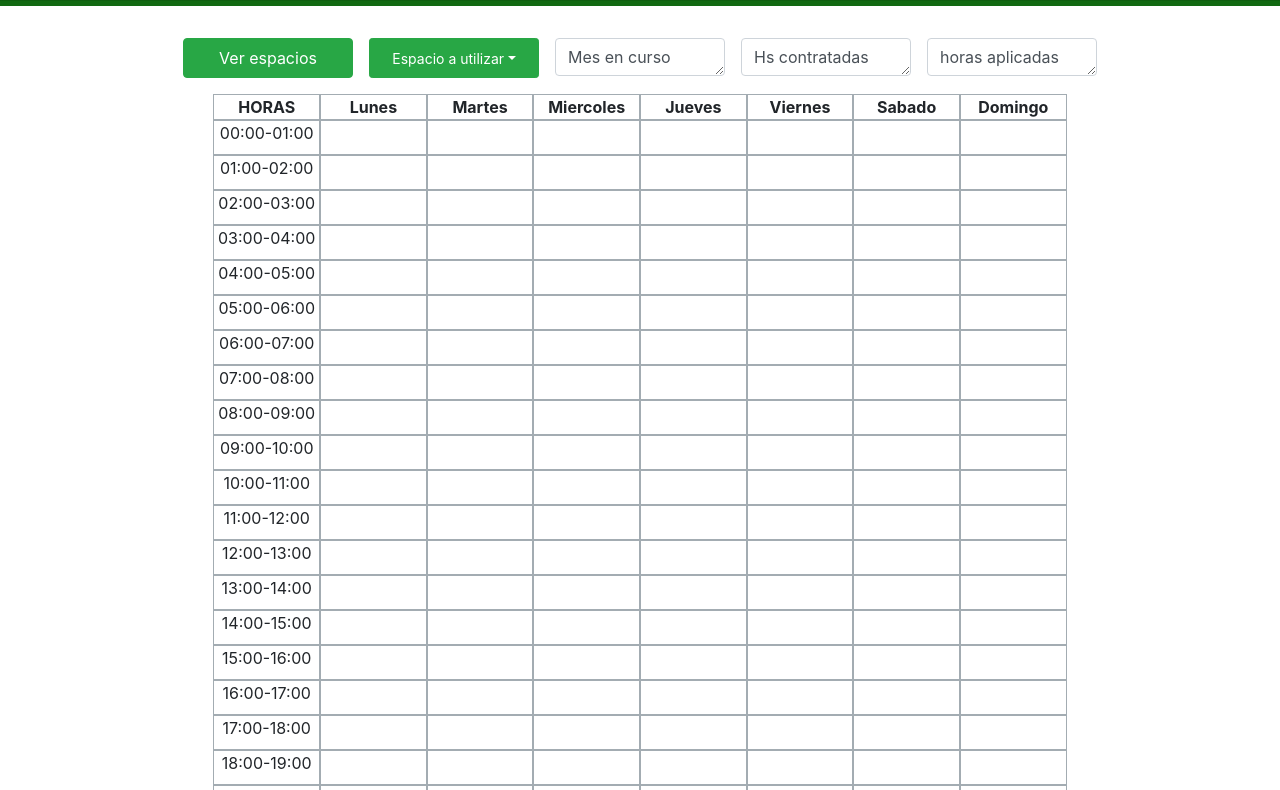
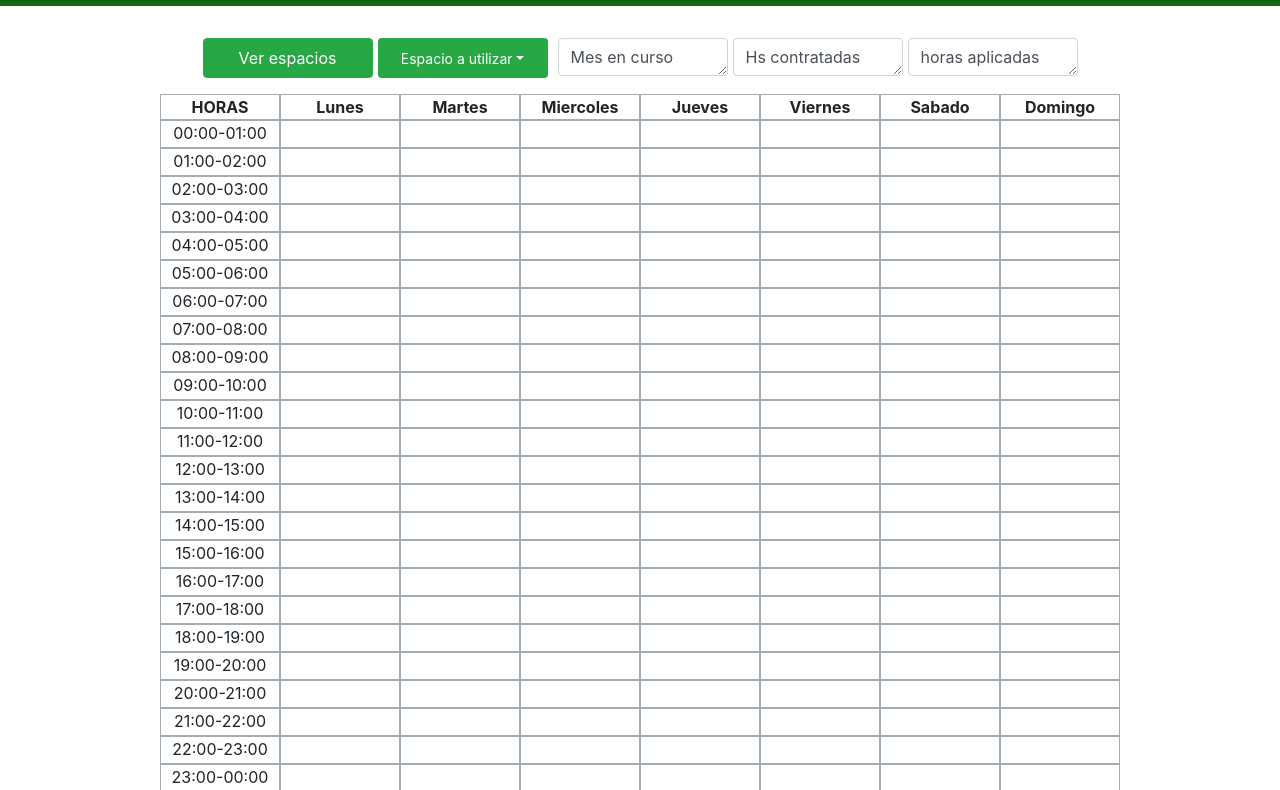
Before and after one commit to juanfer112/reservaPlaza, a React app: page / in a window 1280 px wide. Shown: the part 82-872 px from the top of the page. Built offline with nearby package versions, Linux system fonts and the light colour scheme.

Commit message:
maquetado de scheduler

```diff
--- a/src/js/component/newDay.js
+++ b/src/js/component/newDay.js
@@ -11,5 +11,6 @@ export const NewDay = n => {
 			holder.push(<div className="cell" />);
 		}
 	}
-	return <div className="day col-1 p-0">{holder}</div>;
+
+	return <div className="day col  p-0">{holder}</div>;
 };
--- a/src/js/component/scheduler.js
+++ b/src/js/component/scheduler.js
@@ -29,7 +29,7 @@ export const Scheduler = () => {
 	}
 	return (
 		<div className="row justify-content-center">
-			<div className="day col-1 p-0">{array}</div>
+			<div className=" day col p-0">{array}</div>
 			{days.map((item, index) => {
 				return <NewDay key={index} day={item} />;
 			})}
--- a/src/js/views/calendar.js
+++ b/src/js/views/calendar.js
@@ -13,12 +13,13 @@ export const Calendar = () => {
 	return (
 		<div className="scheduler pt-3">
 			<Navbar />
+
 			<div className="btngroup my-3">
 				<button type="button" className="btn btn-success  btnDropdown">
 					Ver espacios
 				</button>
 
-				<ButtonDropdown isOpen={dropdownOpen} toggle={toggle} className="btnDropdown ml-3">
+				<ButtonDropdown isOpen={dropdownOpen} toggle={toggle} className="btnDropdown ">
 					<DropdownToggle caret size="sm" color="success">
 						Espacio a utilizar
 					</DropdownToggle>
@@ -30,22 +31,24 @@ export const Calendar = () => {
 				</ButtonDropdown>
 
 				<div>
-					<textarea className="form-control ml-3" rows="1">
+					<textarea className="form-control " rows="1">
 						Mes en curso
 					</textarea>
 				</div>
 				<div>
-					<textarea className="form-control ml-3" rows="1">
+					<textarea className="form-control " rows="1">
 						Hs contratadas
 					</textarea>
 				</div>
 				<div>
-					<textarea className="form-control ml-3" rows="1">
+					<textarea className="form-control " rows="1">
 						horas aplicadas
 					</textarea>
 				</div>
 			</div>
-			<Scheduler />
+			<div className="container cont-cal">
+				<Scheduler />
+			</div>
 			<div className="btngroup2 mb-5">
 				<button type="button" className="btn btn-success mx-3">
 					Finalizar
--- a/src/styles/home.scss
+++ b/src/styles/home.scss
@@ -2,7 +2,7 @@
     border: solid 1px #a3acb2;
 }
 .cell{
-    height: 35px;
+    height: 28px;
     border: solid 1px #a3acb2;
 }
 .scheduler{
@@ -45,10 +45,17 @@ header h1{
 .btnDropdown{
     height:40px;
     width: 170px;
+    margin-right: 5px;
 }
 .form-control{
     width:170px;
+    margin-left: 5px;
 }
 .hours{
     padding: 0px;
 }
+.cont-cal{
+    display: flex;
+    flex-wrap: wrap;
+    width: 75%;
+}
```
